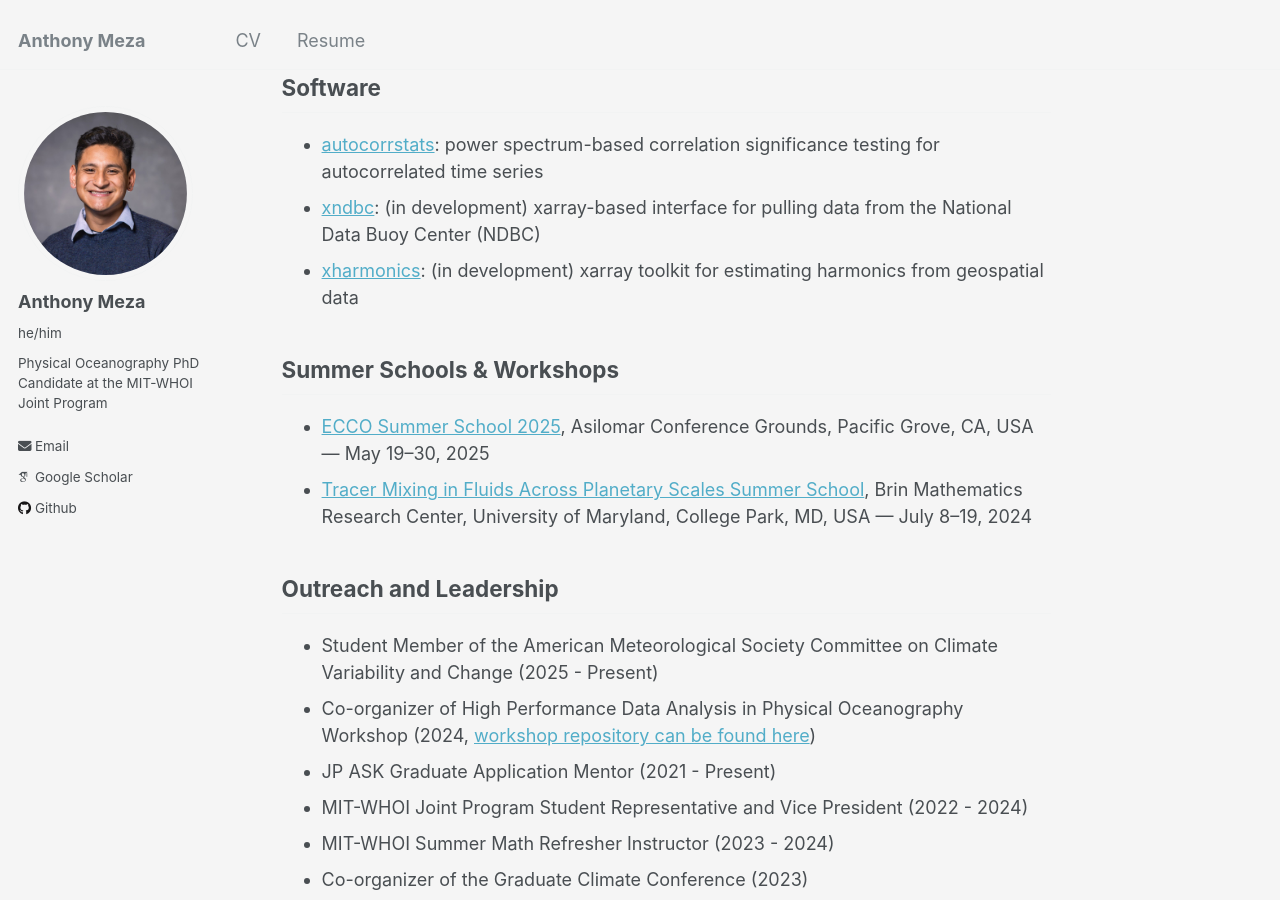
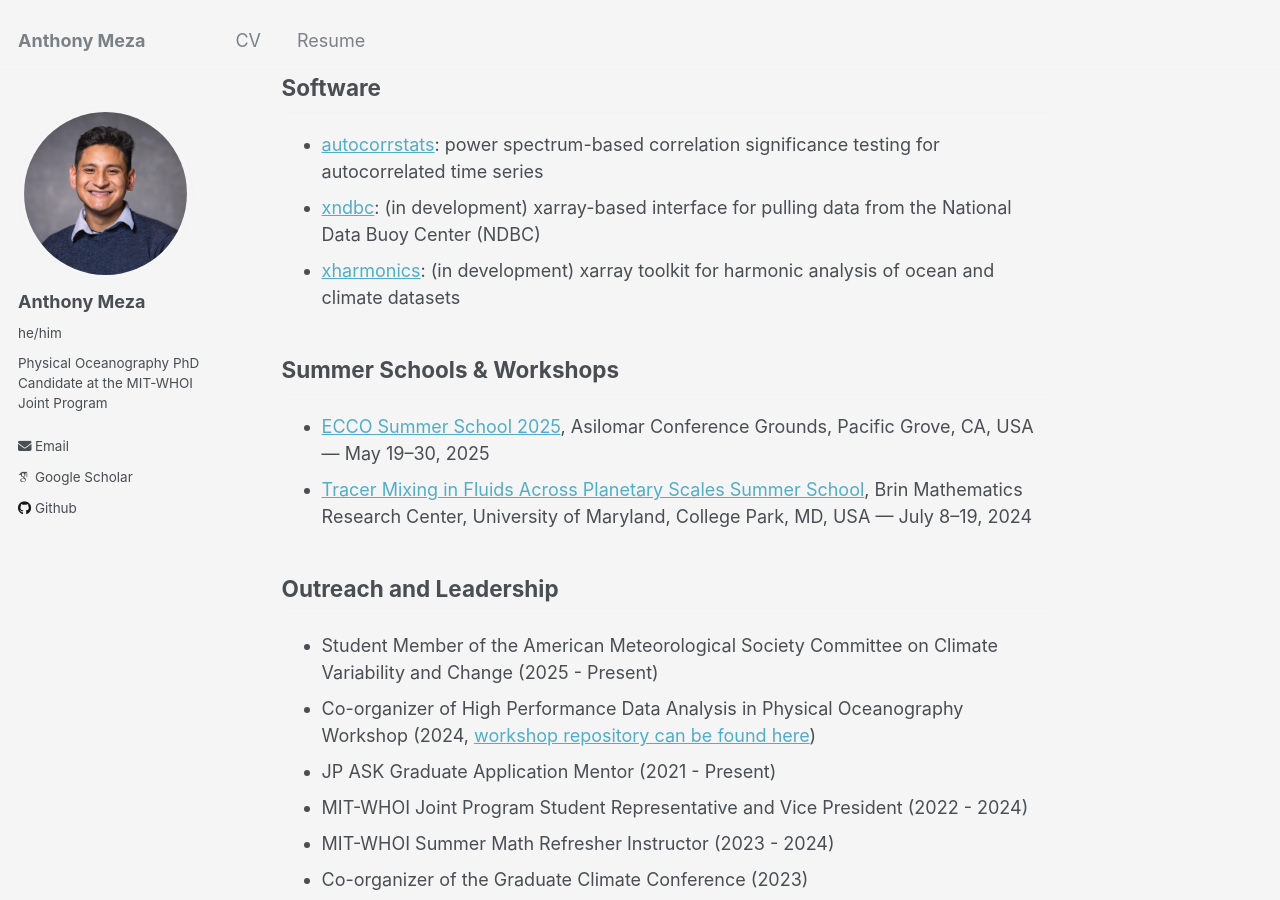
Before and after one commit to anthony-meza/anthony-meza.github.io, a Jekyll site: the page built from _pages/about.md, in a window 1280 px wide and 900 px high, scrolled down 1286 px. Built offline with Jekyll 4.4.1, drawn with Linux system fonts in a browser that asks for light colours; some web fonts are replaced.

Commit message:
Update about.md

```diff
--- a/_pages/about.md
+++ b/_pages/about.md
@@ -40,7 +40,7 @@ Before starting my PhD, I earned an A.S. in Mathematics from Fullerton College a
 ## Software
 - [autocorrstats](https://github.com/anthony-meza/autocorrstats.git): power spectrum-based correlation significance testing for autocorrelated time series
 - [xndbc](https://github.com/anthony-meza/xndbc): (in development) xarray-based interface for pulling data from the National Data Buoy Center (NDBC)
-- [xharmonics](https://github.com/anthony-meza/xharmonics): (in development) xarray toolkit for estimating harmonics from geospatial data
+- [xharmonics](https://github.com/anthony-meza/xharmonics): (in development) xarray toolkit for harmonic analysis of ocean and climate datasets
 
 ## Summer Schools & Workshops
 - [ECCO Summer School 2025](https://ecco-summer-school.github.io/ecco-2025/), Asilomar Conference Grounds, Pacific Grove, CA, USA — May 19–30, 2025
```
